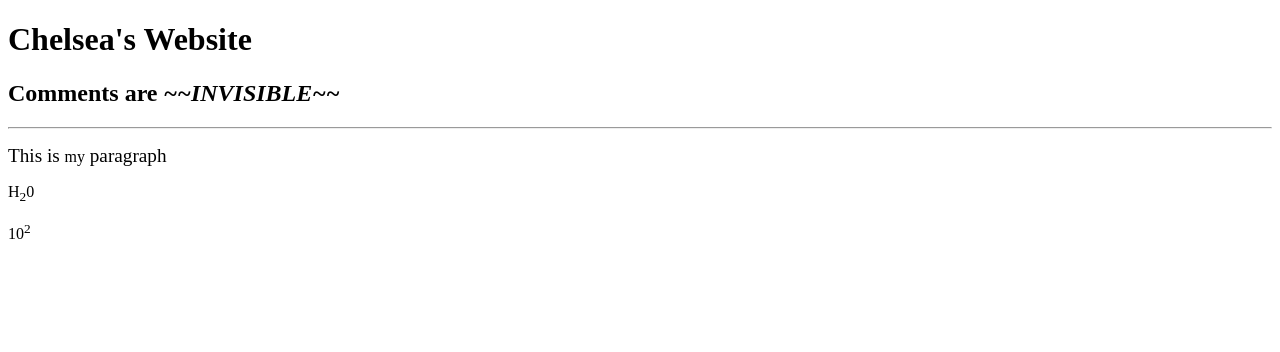
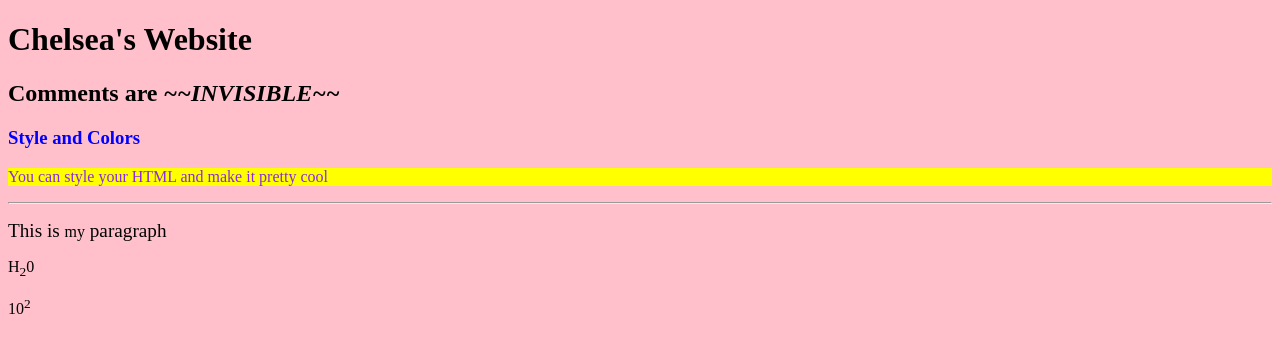
Before and after one commit to goodness728/html-freeCodeClass, a plain HTML site: page index.html in a window 1280 px wide. Drawn offline with Linux system fonts and the light colour scheme.

Commit message:
Styles and Colors

```diff
--- a/index.html
+++ b/index.html
@@ -5,9 +5,11 @@
     <meta name="description" content="This is an awesome website">
     <title>Chelsea's Website</title>
   </head>
-  <body>
+  <body style="background-color:pink;">
     <h1>Chelsea's Website</h1>
     <h2>Comments are <i>~~INVISIBLE~~</i></h2>
+    <h3 style="color:blue;">Style and Colors</h3>
+    <p style="color: blueviolet; background-color:yellow">You can style your HTML and make it pretty cool</p>
     <hr/>
     <!--This is a comment-->
 
```
